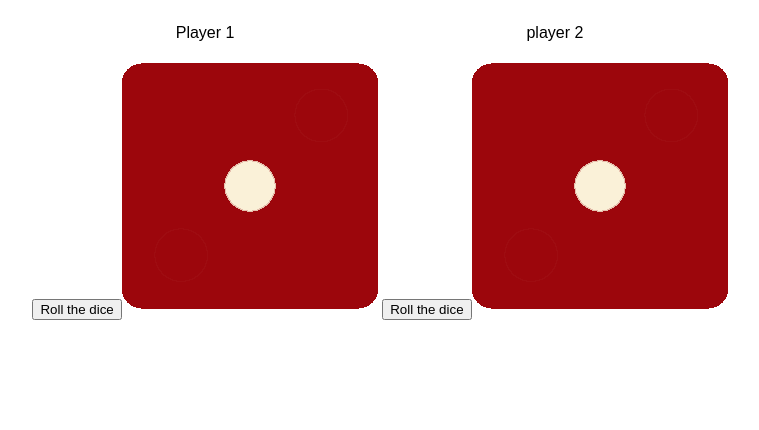
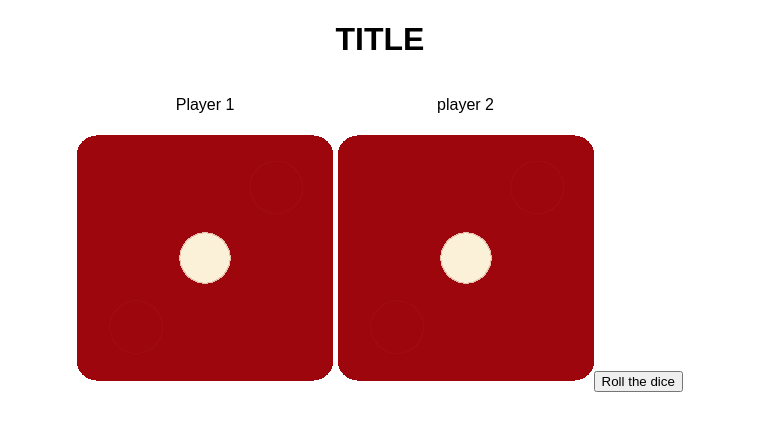
Before and after one commit to raquellchavezz/techtonica-assignments, a React (Create React App) app in the folder week5-game-project/: page / in a window 1280 px wide. Shown: the top 430 px of the page, without its empty margins (260-1019 px from the left). Built offline with nearby package versions, Linux system fonts and the light colour scheme.

Commit message:
testing changes with title

```diff
--- a/week5-game-project/package.json
+++ b/week5-game-project/package.json
@@ -1 +1 @@
-{"name":"week5GameProject","version":"1.0.0","description":"","keywords":[],"main":"src/index.js","dependencies":{"react":"18.2.0","react-dom":"18.2.0","react-scripts":"^2.1.3"},"devDependencies":{"@babel/runtime":"7.13.8","typescript":"4.1.3"},"scripts":{"start":"react-scripts start","build":"react-scripts build","test":"react-scripts test --env=jsdom","eject":"react-scripts eject"},"browserslist":[">0.2%","not dead","not ie <= 11","not op_mini all"]}
+{"name":"week5GameProject","version":"1.0.0","description":"","keywords":[],"main":"src/index.js","dependencies":{"react":"18.2.0","react-dom":"18.2.0","react-scripts":"^5.0.1"},"devDependencies":{"@babel/runtime":"7.13.8","typescript":"4.1.3"},"scripts":{"start":"react-scripts start","build":"react-scripts build","test":"react-scripts test --env=jsdom","eject":"react-scripts eject"},"browserslist":[">0.2%","not dead","not ie <= 11","not op_mini all"]}
--- a/week5-game-project/src/App.js
+++ b/week5-game-project/src/App.js
@@ -2,19 +2,31 @@
 // Hi`, pass two properties into this component `firstName`
 // and `lastName`. When you run your program your HTML
 //  should say `"Hi yourFirstName yourLastName"`
-
+import React from "react";
 import "./styles.css";
 import Dice from "./components/Dice.js"; //in dice.js making the component but wont be used until imported and initialized
+import { useState } from 'react'
+//method1:
 export default function App() {
   const player = "Player 1 ";
   const image = "../images/dice1.png";
   return (
+    <>
     <div className="App">
+        <center>
+            <h1>TITLE</h1>
+        </center>
       <Dice player={player} image={image} />  {/* initializing- putting the component on the page*/}
       <Dice player={"player 2"} image={image} />
+      <button className="diceRollButton"> Roll the dice </button>
+{/* onClick ={changeImage} */}
     </div>
+
+    </>
+
   );
 }
+
 
 //canput both imgs in dice component- may be confusing want to keep components simple
 //could seperate so the button is just in app.js so controlled thru there & have new component thats just these images
@@ -24,3 +36,24 @@ export default function App() {
 // we are doing this step so its imported into your diff files so it can
 // hi.js is where we are making reusable code
 //app.js is where you are calling that code to be used
+
+
+//method 2:
+//code out all of the code for dice 1 and dice 2, wont be instances of each the dice component
+
+// export default function App(){
+//     const player = "Player 1";
+//     const  image= "../images/dice1.png";
+//     return(
+//         <div className = "dice">
+//             <center>
+//                 <h1>DICE ROLL GAME</h1>
+//                 <div className="container">
+
+//                 </div>
+
+//         </center>
+
+//         </div>
+//          );
+//     }
--- a/week5-game-project/src/components/Dice.js
+++ b/week5-game-project/src/components/Dice.js
@@ -26,26 +26,13 @@ export default function Dice(props) {
             }
     }
 
-
-
     return (
       <>
       <div className="dice">
         <p id="player"> {props.player}</p>
-        <button className="diceRollButton" onClick ={changeImage}> Roll the dice </button>
         <img src="/images/dice1.png" alt="dice" />   {/* we dont need () or have the function as a string*/}
         {/* anytime ref variable or func we will need {} in jsx return*/}
       </div>
-  {/*
-
-      <div class="buttons">
-          <button id= "diceRollButton" type="button" onclick=changeImage() >Roll the Dice</button>
-          <button id="resetButtton" type="button" onclick =  resetImage()>Reset</button>
-
-      </div> */}
-
-
-
       </>
     );
   }
```
Also changed, not shown: 1 other file (tests, documents, lock files or other folders).
